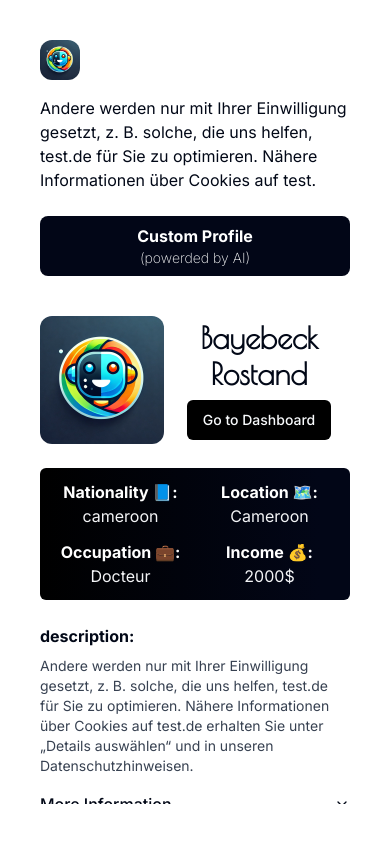
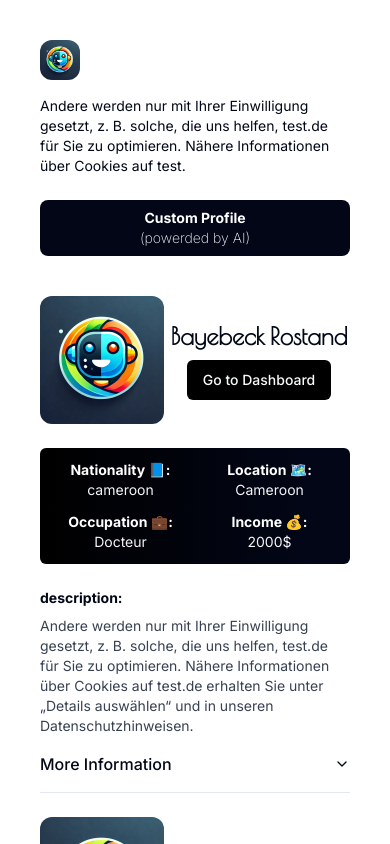
Before and after one commit to Stam2000/finance-app, a Next.js app: page / in a window 390 px wide. Built offline with nearby package versions, Linux system fonts and the light colour scheme; what drizzle-zod would draw is missing.

Commit message:
corrections API request/Display smart phone
goal display/
api call/
fisrt page text/

```diff
--- a/app/dashboard/page.tsx
+++ b/app/dashboard/page.tsx
@@ -63,9 +63,9 @@ export default  function Home() {
 
       },[])
 
-    /*  useEffect(()=>{
+     useEffect(()=>{
         handleFetchWeeklyAnalyse()
-     },[personaDes]) */
+     },[personaDes])
 
     return (
 
--- a/app/page.tsx
+++ b/app/page.tsx
@@ -88,7 +88,7 @@ const CardDisplay = ({persona , onSelect,isDisabled }:{isDisabled:boolean,person
                 <img className="object-cover rounded-xl h-32 "  src={`/ailog.webp`}  alt={"lg.displayName"}/>
             </div>
             <div className="flex flex-1 flex-col items-center justify-center " >
-              <span className= "flex text-center  items-center justify-center font-poiret-one font-extrabold text-slate-750  text-3xl mb-2" >
+              <span className= "flex text-center  items-center justify-center font-poiret-one font-extrabold text-slate-750  text-2xl mb-2" >
                   {persona.name}
               </span>
               <div className="flex items-center justify-center">
@@ -98,18 +98,18 @@ const CardDisplay = ({persona , onSelect,isDisabled }:{isDisabled:boolean,person
           </div>
           <div>
           <div className="mb-4" >
-                <div  className="w-full grid gap-3 grid-cols-2 rounded-md  bg-gradient-to-r from-black  to-slate-950 to-90% p-3  text-md" >
+                <div  className="w-full grid gap-3 grid-cols-2 rounded-md  bg-gradient-to-r from-black  to-slate-950 to-90% p-3  text-sm" >
                     <div className=" flex-col flex items-center justify-center " >
-                      <span className="font-bold text-md flex  items-center text-white  gap-1" > Nationality 📘:</span>  <span className="text-gray-100 text-md " >{persona.nationality}</span>
+                      <span className="font-bold text-sm flex  items-center text-white  gap-1" > Nationality 📘:</span>  <span className="text-gray-100 text-sm" >{persona.nationality}</span>
                     </div>
                     <div className="flex-col flex items-center justify-center" >
-                      <span className="font-bold  text-md flex items-center text-white gap-1" > Location 🗺️:</span>  <span className="text-gray-100 text-md " >{persona.location}</span>
+                      <span className="font-bold  text-sm flex items-center text-white gap-1" > Location 🗺️:</span>  <span className="text-gray-100 text-sm" >{persona.location}</span>
                     </div>
                     <div className="flex-col flex items-center justify-center" >
-                      <span className="font-bold  text-md flex items-center text-white gap-1" > Occupation 💼:</span>   <span className="text-gray-100 text-md " >{persona.Occupation}</span>
+                      <span className="font-bold  text-sm flex items-center text-white gap-1" > Occupation 💼:</span>   <span className="text-gray-100 text-sm" >{persona.Occupation}</span>
                     </div>
                     <div className="flex-col flex items-center justify-center" >
-                      <span className="font-bold text-md flex items-center text-white gap-1" > Income 💰:</span>   <span className="text-gray-100 text-md " >{persona.income}
+                      <span className="font-bold text-sm flex items-center text-white gap-1" > Income 💰:</span>   <span className="text-gray-100 text-sm" >{persona.income}
                       $</span>
                     </div>
                   </div>
@@ -117,7 +117,7 @@ const CardDisplay = ({persona , onSelect,isDisabled }:{isDisabled:boolean,person
           </div>
           <div>
             <div className="flex-col flex gap-2" >
-                        <span className="font-bold text-md " >description:</span>
+                        <span className="font-bold text-sm " >description:</span>
                         <span className="text-gray-700 text-sm " >
                           Andere werden nur mit Ihrer Einwilligung gesetzt, z. B. solche, die uns helfen, test.de für Sie zu optimieren. Nähere Informationen über Cookies auf test.de erhalten Sie unter „Details auswählen“ und in unseren Datenschutzhinweisen.
                         </span>
@@ -335,18 +335,18 @@ const Page = ()=>{
               }
             </motion.div>):(
                 <motion.div key={"list"} initial={isFirstRender.current ? "firstLoad" : "hidden"} variants={parentVariantLeft}
-                  animate={isFirstRender.current ? "firstVisible" : "visible"} className="w-full h-full p-10 flex flex-col gap-4 justify-center " >
+                  animate={isFirstRender.current ? "firstVisible" : "visible"} className="w-full h-full p-10 flex flex-col gap-4 " >
                   <span>
                     <img className="object-cover rounded-xl h-10 "  src={`/ailog.webp`}  alt={"lg.displayName"}/>
                   </span>
                   <div className="">
-                    <div className="" >
+                    <div className="text-sm" >
                         Andere werden nur mit Ihrer Einwilligung gesetzt, z. B. solche, die uns helfen, test.de für Sie zu optimieren. Nähere Informationen über Cookies auf test.
                     </div>
                     <div className="flex items-center justify-center my-6" >
                       <button onClick={()=>setOpenForm(prev => !prev)} className=" w-full bg-slate-950 text-white text-md rounded-lg p-2" >
                         <div className="flex flex-col" >
-                          <span className="font-bold" >
+                          <span className="font-bold text-sm " >
                             Custom Profile
                           </span>
                           <span className="text-sm font-extralight" >
@@ -356,7 +356,7 @@ const Page = ()=>{
                       </button>
                     </div>
                   </div>
-                    <motion.div variants={childrenLeft} className="overflow-y-auto scrollbar-none" >
+                    <motion.div variants={childrenLeft} className=" scrollbar-none" >
                         {(profile.map((p,index)=> <CardDisplay isDisabled={isDisabled} key={index} persona={p} onSelect={selectPersona} /> ))}
                     </motion.div>
                 </motion.div>
--- a/components/caroussel.tsx
+++ b/components/caroussel.tsx
@@ -20,8 +20,8 @@ const Carousel = ( {elements}:CarouselProps) => {
 
 
     return (
-      <div className="relative rounded-2xl border-[2px]  p-1 border-white" >
-      <ScrollArea className="relative overflow-x-hidden pt-14 bg-slate-50 rounded-xl h-68 w-full overflow-auto  pb-2 px-3">
+      <div className="relative rounded-2xl border-[2px] mt-10 md:mt-0  p-1 border-white" >
+      <ScrollArea className="relative overflow-x-hidden pt-14 bg-slate-50 rounded-xl h-64 lg:h-72 w-full overflow-auto  pb-2 px-3">
       <div className="absolute overflow-x-hidden flex  items-center justify-center top-1 right-0 left-0">
 
             <motion.div
--- a/components/chat.tsx
+++ b/components/chat.tsx
@@ -186,7 +186,7 @@ export const Chat = () =>{
                                               <motion.div
                                               initial={{ x: -20, opacity: 0, scale: 0 }}
                                               animate={{ x: 0, scale: 1, opacity: 1 }}
-                                              className={` font-oxygen  shadow-md text-md border-slate-50 border-[1px]
+                                              className={` font-oxygen  shadow-md text-sm border-slate-50 border-[1px]
                       ${sender === "user" ? "bg-gradient-to-r from-slate-900 from-10% to-slate-700 to-90% text-white" : "bg-gradient-to-tl from-white from-50% to-stone-50 to-90% border-[1px]"}
                       rounded-xl overflow-hidden ml-2 mr-3 mb-3 max-w-full`} >
                                                {/* <div dangerouslySetInnerHTML={{__html:message.content}} /> */}
@@ -194,6 +194,7 @@ export const Chat = () =>{
                                                 sender === "user" ? <div className="p-4" dangerouslySetInnerHTML={{__html:message.content}} /> :
                                                 <div className="w-full" >
                                                     <MarkdownTypewriter
+                                                    className="text-sm"
                                                     content={message.content}
                                                     typeSpeed={10}
                                                     cursor={{
--- a/features/chat/component/weekReviewOverviewDialog.tsx
+++ b/features/chat/component/weekReviewOverviewDialog.tsx
@@ -21,7 +21,6 @@ import { useUpdateChat } from "../hook/useUpdateMessage"
 export const OverviewWeekFinanceDialog =()=>{
     const {WRlong}=useUpdateChat()
     const {isOpen,onClose} = useOpenWeeKOverview()
-    const weekQuery = useGetWeeklyAnalyse()
 
 
 
--- a/lib/AI/functionsLangChain.ts
+++ b/lib/AI/functionsLangChain.ts
@@ -13,7 +13,7 @@ const llm:RunnableLike = new ChatOpenAI({
     model: "gpt-4o-mini",
   })
 
-
+  const baseURL = process.env.NEXT_PUBLIC_APP_URL
 async function agentWeek (personaId:string,personaDes:string){
 
     let threadId:string=""
@@ -74,7 +74,7 @@ async function agentWeek (personaId:string,personaDes:string){
 
         }
 const fetchGoal = async(personaId:string)=>{
-    const res = await axios.get("http://localhost:3000/api/categories/all",{
+    const res = await axios.get(`${baseURL}/api/categories/all`,{
         headers: {
             'X-Persona-ID': personaId,
           }
```
Also changed, not shown: components/goalOverview.tsx (+10 -10 lines).
